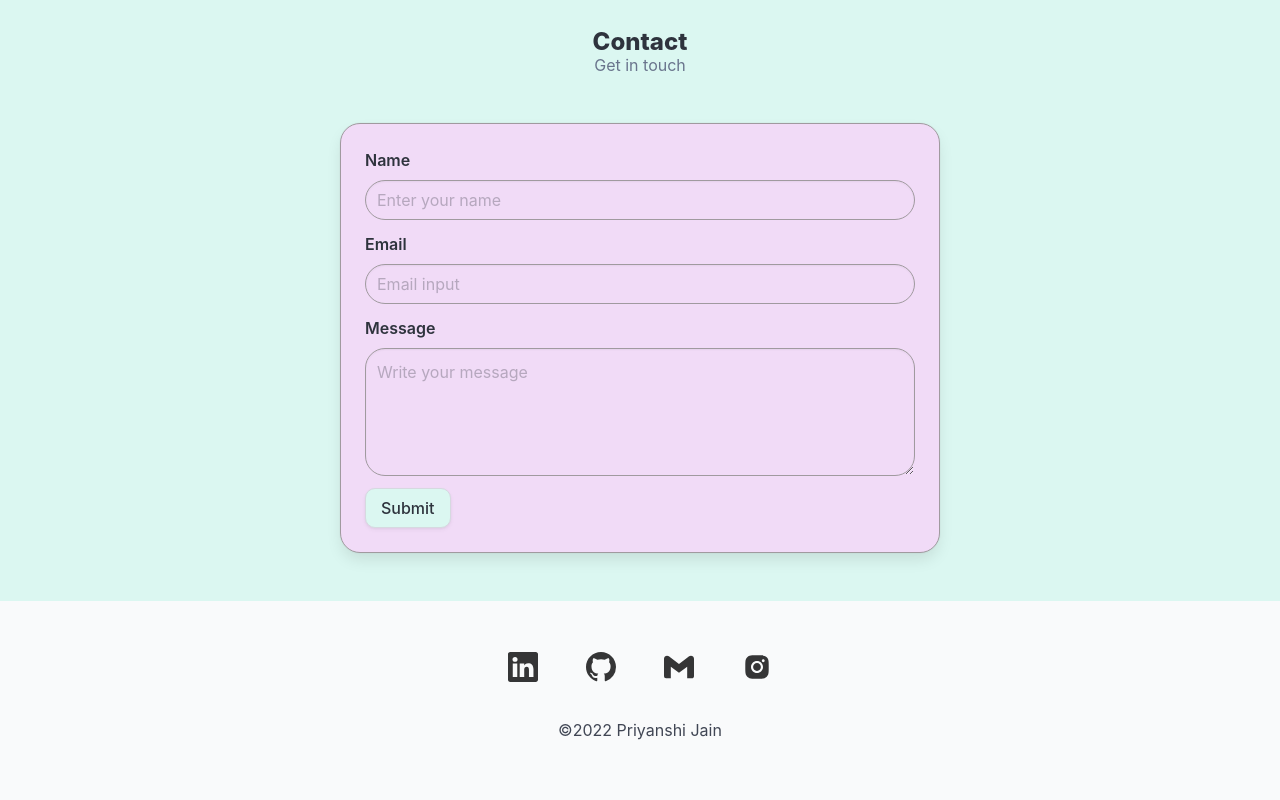
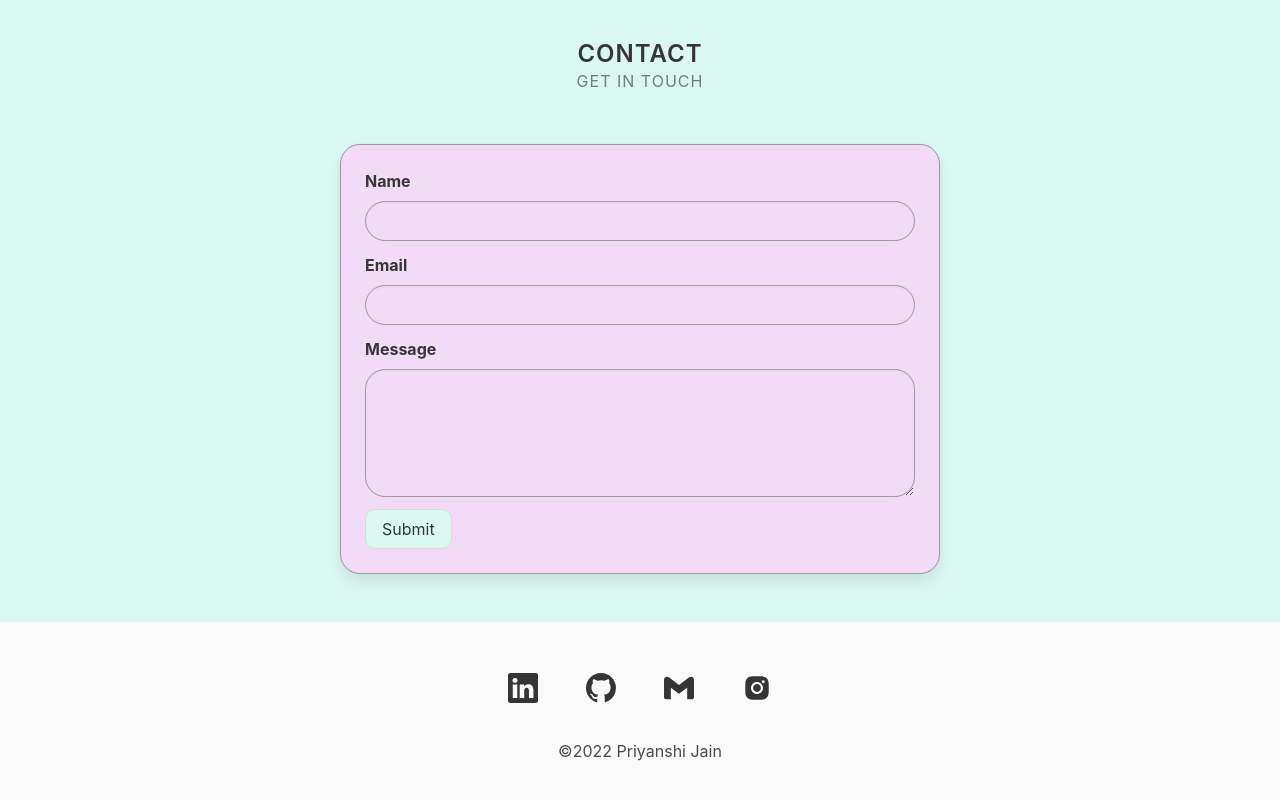
Before and after one commit to jainpriyanshe/Portfolio, a React (Create React App) app: page / in a window 1280 px wide. Shown: the part 1974-2774 px from the top of the page. Built offline with nearby package versions, Linux system fonts and the light colour scheme.

Commit message:
portfolio update

```diff
--- a/package.json
+++ b/package.json
@@ -9,6 +9,7 @@
     "@testing-library/jest-dom": "^5.16.5",
     "@testing-library/react": "^13.4.0",
     "@testing-library/user-event": "^13.5.0",
+    "bulma": "^0.9.4",
     "react": "^18.2.0",
     "react-dom": "^18.2.0",
     "react-icons": "^4.7.1",
--- a/public/index.html
+++ b/public/index.html
@@ -26,7 +26,7 @@
       work correctly both with client-side routing and a non-root public URL.
       Learn how to configure a non-root public URL by running `npm run build`.
     -->
-    <title>React App</title>
+    <title>Priyanshi Jain Portfolio</title>
   </head>
   <body>
     <noscript>You need to enable JavaScript to run this app.</noscript>
--- a/src/components/Contact.js
+++ b/src/components/Contact.js
@@ -4,7 +4,9 @@ export default function Contact() {
   return (
     <section id="contact_section" className="section mt-6">
       <div className="heading is-flex is-flex-direction-column is-align-items-center pb-6">
-        <h1 className="title is-4" style={{ marginTop: "30px" }}>Contact</h1>
+        <h1 className="title is-4" style={{ marginTop: "30px" }}>
+          Contact
+        </h1>
         <h2 className="subtitle has-text-grey is-6 ">Get in touch</h2>
       </div>
       <div className="is-flex is-justify-content-center">
@@ -21,10 +23,13 @@ export default function Contact() {
             <label className="label">Name</label>
             <div className="control">
               <input
-              style={{background: "#f1dbf7", borderRadius:"20px",border:"1px solid #a09a9f"}}
+                style={{
+                  background: "#f1dbf7",
+                  borderRadius: "20px",
+                  border: "1px solid #a09a9f",
+                }}
                 className="input"
                 type="text"
-                placeholder="Enter your name"
               />
             </div>
           </div>
@@ -32,7 +37,15 @@ export default function Contact() {
           <div className="field">
             <label className="label">Email</label>
             <div className="control  has-icons-right">
-              <input  style={{background: "#f1dbf7",borderRadius:"20px", border:"1px solid #a09a9f"}} className="input" type="email" placeholder="Email input" />
+              <input
+                style={{
+                  background: "#f1dbf7",
+                  borderRadius: "20px",
+                  border: "1px solid #a09a9f",
+                }}
+                className="input"
+                type="email"
+              />
               <span className="icon is-small is-left">
                 <i className="fas fa-envelope"></i>
               </span>
@@ -42,24 +55,29 @@ export default function Contact() {
             </div>
           </div>
 
-
-
           <div className="field">
             <label className="label">Message</label>
             <div className="control">
               <textarea
-               style={{background: "#f1dbf7", borderRadius:"20px", border:"1px solid #a09a9f"}}
+                style={{
+                  background: "#f1dbf7",
+                  borderRadius: "20px",
+                  border: "1px solid #a09a9f",
+                }}
                 className="textarea"
-                placeholder="Write your message"
               ></textarea>
             </div>
           </div>
 
           <div className="field is-grouped ">
             <div className="control">
-              <button className="button" style={{borderRadius:"10px",background: "#dbf7f1"}}>Submit</button>
+              <button
+                className="button"
+                style={{ borderRadius: "10px", background: "#dbf7f1" }}
+              >
+                Submit
+              </button>
             </div>
-
           </div>
         </div>
       </div>
--- a/src/components/Skills.js
+++ b/src/components/Skills.js
@@ -5,11 +5,10 @@ import "slick-carousel/slick/slick-theme.css";
 import { AiOutlineHtml5 } from "react-icons/ai";
 import { DiCss3 } from "react-icons/di";
 import { SiJavascript } from "react-icons/si";
-import {GrMysql} from "react-icons/gr"
+import { GrMysql } from "react-icons/gr";
 import { FaReact } from "react-icons/fa";
 import { SiBulma } from "react-icons/si";
 import { FaFigma } from "react-icons/fa";
-
 
 export default function Skills() {
   const settings = {
@@ -62,33 +61,73 @@ export default function Skills() {
         </h1>
         <h2 className="subtitle has-text-grey is-6 ">My Technical Skills</h2>
       </div>
- {/* Carousel */}
+      {/* Carousel */}
       <Slider {...settings}>
         <div className="is-flex is-justify-content-center">
-          <AiOutlineHtml5 style={{ fontSize: "100px",color:'#e34c26',background: "#dbf7f1" }} />
+          <AiOutlineHtml5
+            style={{
+              fontSize: "100px",
+              color: "#e34c26",
+              background: "#dbf7f1",
+            }}
+          />
         </div>
         <div className=" is-flex is-justify-content-center">
-          <DiCss3 style={{ fontSize: "100px", color:'#1976d2', background: "#dbf7f1" }} />
+          <DiCss3
+            style={{
+              fontSize: "100px",
+              color: "#1976d2",
+              background: "#dbf7f1",
+            }}
+          />
         </div>
         <div className="is-flex is-justify-content-center">
-          <SiJavascript style={{ fontSize: "100px", color: "#f0db4f", background: "#dbf7f1" }} />
+          <SiJavascript
+            style={{
+              fontSize: "100px",
+              color: "#f0db4f",
+              background: "#dbf7f1",
+            }}
+          />
         </div>
         <div className=" is-flex is-justify-content-center">
-          <FaReact style={{ fontSize: "100px", color: "#78cff5", background: "#dbf7f1" }} />
+          <FaReact
+            style={{
+              fontSize: "100px",
+              color: "#78cff5",
+              background: "#dbf7f1",
+            }}
+          />
         </div>
 
         <div className="is-flex is-justify-content-center">
-          <SiBulma style={{ fontSize: "100px", color: "#3dc5ac", background: "#dbf7f1" }} />
+          <SiBulma
+            style={{
+              fontSize: "100px",
+              color: "#3dc5ac",
+              background: "#dbf7f1",
+            }}
+          />
         </div>
         <div className=" is-flex is-justify-content-center">
-          <FaFigma style={{ fontSize: "100px",color:"#f95c1c", background: "#dbf7f1"
- }} />
+          <FaFigma
+            style={{
+              fontSize: "100px",
+              color: "#f95c1c",
+              background: "#dbf7f1",
+            }}
+          />
         </div>
         <div className=" is-flex is-justify-content-center">
-          <GrMysql style={{ fontSize: "100px", color: "#00758F", background: "#dbf7f1" }} />
+          <GrMysql
+            style={{
+              fontSize: "100px",
+              color: "#00758F",
+              background: "#dbf7f1",
+            }}
+          />
         </div>
       </Slider>
-
     </section>
   );
 }
```
Also changed, not shown: src/App.css (+10 -13 lines), src/components/Home.js (+25 -15 lines), src/components/Navbar.js (+2 -9 lines), 1 other file (tests, documents, lock files or other folders).
